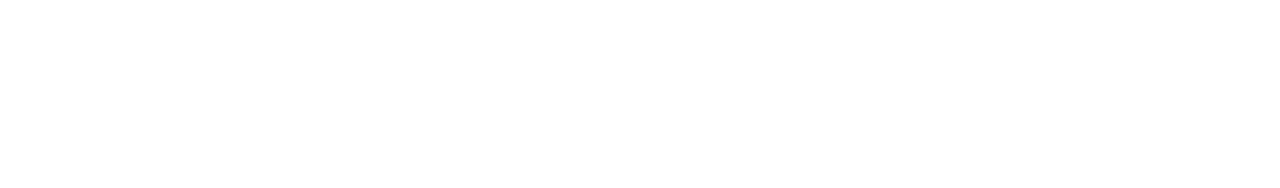
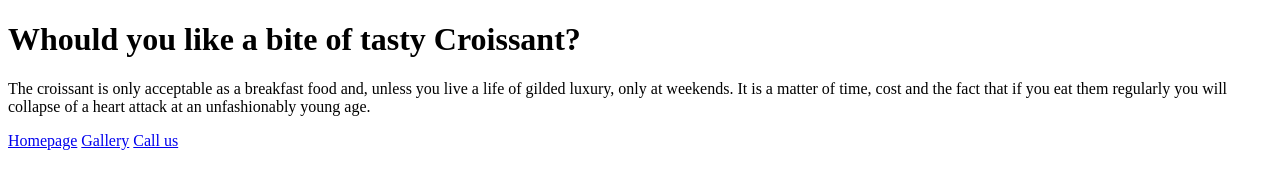
Before and after one commit to yorica/croissant-for-shecodes, a plain HTML site: page index.html in a window 1280 px wide. Drawn offline with Linux system fonts and the light colour scheme.

Commit message:
Some basic info

```diff
--- a/index.html
+++ b/index.html
@@ -9,6 +9,14 @@
 </head>
 
 <body>
+    <h1>Whould you like a bite of tasty Croissant?</h1>
+    <p>The croissant is only acceptable as a breakfast food and, unless you live a life of gilded luxury, only at
+        weekends. It
+        is a matter of time, cost and the fact that if you eat them regularly you will collapse of a heart attack at an
+        unfashionably young age.</p>
+    <a href="/">Homepage</a>
+    <a href="/photo.html">Gallery</a>
+    <a href="/contact.html">Call us</a>
 
 </body>
 
```
Also changed, not shown: contact.html (+3 -0 lines), photo.html (+3 -0 lines).
